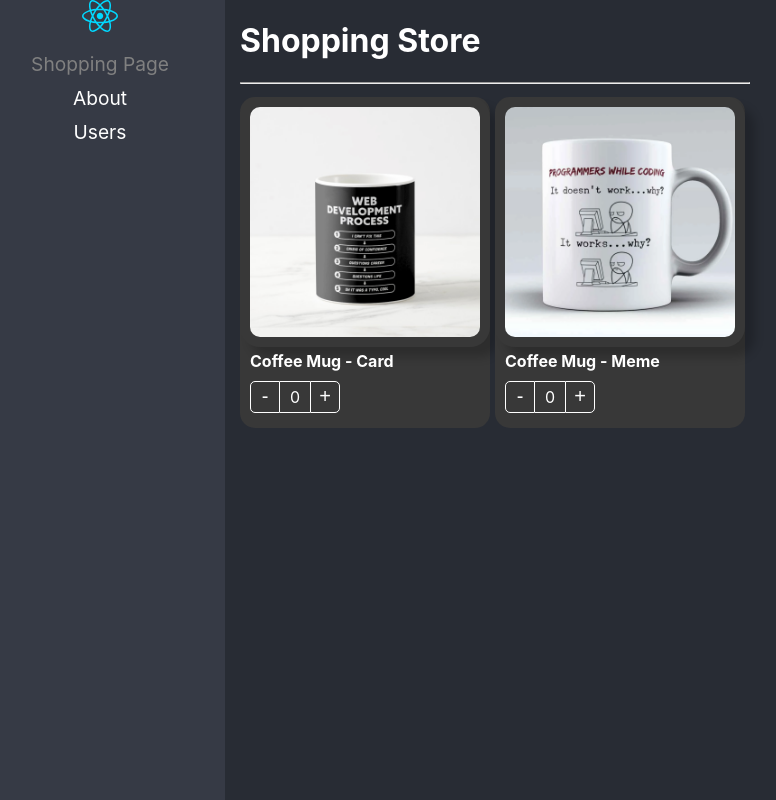
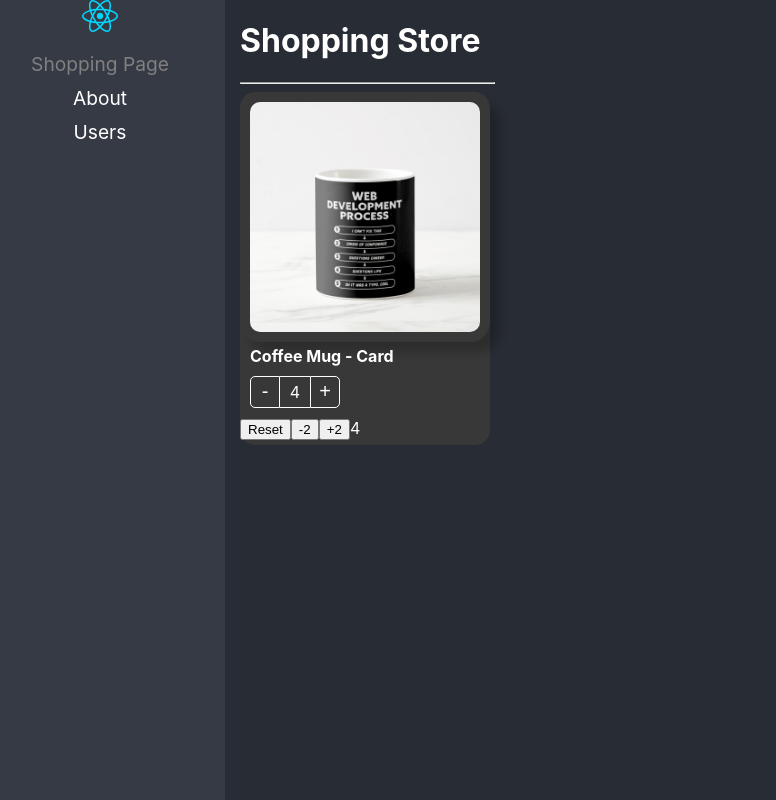
Before and after one commit to dpacoria21/react-pro, a React (Vite) app in the folder 04-pattern-compound-component/: page / in a window 1280 px wide. Shown: the whole page, without its empty margins (25-801 px from the left). Built offline with nearby package versions, Linux system fonts and the light colour scheme.

Commit message:
Se utilizo el patron stateInitializer + FunctionChild para simular Formik

```diff
--- a/04-pattern-compound-component/src/02-component-patterns/components/ProductButtons.tsx
+++ b/04-pattern-compound-component/src/02-component-patterns/components/ProductButtons.tsx
@@ -1,4 +1,4 @@
-import { useContext } from 'react';
+import { useCallback, useContext } from 'react';
 import { ProductContext } from './ProductCard';
 import '../styles/stylesModule.css';
 
@@ -16,7 +16,12 @@ export interface Props {
 
 export const ProductButtons = ({add, minus, className, style}: Props) => {
 
-    const {counter, increaseBy} = useContext(ProductContext);
+    //TODO: maxCount
+    const {counter, increaseBy, maxCount} = useContext(ProductContext);
+
+    const isMaxReached = useCallback(() => {
+        return counter === maxCount;
+    }, [counter, maxCount]);
 
     return (
         <div style={style} className={`buttonsContainer ${className}`}>
@@ -26,7 +31,7 @@ export const ProductButtons = ({add, minus, className, style}: Props) => {
             <div className={'countLabel'}>
                 {counter}
             </div>
-            <button onClick={() => increaseBy(add.value)} className={'buttonAdd'}>
+            <button onClick={() => increaseBy(add.value)} className={`buttonAdd ${isMaxReached() && 'disabled'}`}>
                 {add.label}
             </button>
         </div>
--- a/04-pattern-compound-component/src/02-component-patterns/components/ProductCard.tsx
+++ b/04-pattern-compound-component/src/02-component-patterns/components/ProductCard.tsx
@@ -1,35 +1,47 @@
 import '../styles/stylesModule.css';
 import { useProduct } from '../hooks/useProduct';
-import { ReactElement, createContext } from 'react';
-import { Product, ProductContextProps, onChangeArgs } from '../interfaces/interfaces';
+import { createContext } from 'react';
+import { InitialValues, Product, ProductCardHandlers, ProductContextProps, onChangeArgs } from '../interfaces/interfaces';
 
 export interface Props {
     product: Product,
-    children?: ReactElement | ReactElement[],
+    // children?: ReactElement | ReactElement[],
+    children: (args: ProductCardHandlers) => JSX.Element;
     className?: string,
     style?: React.CSSProperties,
     onChange?: (args: onChangeArgs) => void,
     value?: number,
+    initialValues?: InitialValues
 }
 
 
 export const ProductContext = createContext({} as ProductContextProps);
 const {Provider} = ProductContext;
 
-export const ProductCard = ({product, children, className, style, onChange, value}: Props) => {
+export const ProductCard = ({product, children, className, style, onChange, value, initialValues = {}}: Props) => {
 
-    const {counter, increaseBy} = useProduct( {onChange, product, value} );
-
+    const {counter, increaseBy, maxCount, isMaxCountReached, reset} = useProduct( {onChange, product, value, initialValues} );
     return (
         <Provider value={{
             counter,
             increaseBy,
-            product
+            product,
+            maxCount
         }}>
 
             <div style={style} className={`productCard ${className}`}>
 
-                {children}
+                {
+                    children({
+                        count: counter,
+                        isMaxCountReached,
+                        maxCount: initialValues?.maxCount,
+                        reset,
+                        product,
+                        increaseBy,
+
+                    })
+                }
 
             </div>
         </Provider>
--- a/04-pattern-compound-component/src/02-component-patterns/hooks/useProduct.ts
+++ b/04-pattern-compound-component/src/02-component-patterns/hooks/useProduct.ts
@@ -1,29 +1,49 @@
-import { useEffect, useState } from 'react';
-import { Product, onChangeArgs } from '../interfaces/interfaces';
+import { useEffect, useRef, useState } from 'react';
+import { Product, onChangeArgs, InitialValues } from '../interfaces/interfaces';
 
 interface useProductArgs {
     product: Product,
     value?: number,
-    onChange?: (args: onChangeArgs) => void
+    onChange?: (args: onChangeArgs) => void,
+    initialValues: InitialValues,
 }
 
-export const useProduct = ({onChange, product, value = 0}: useProductArgs) => {
+export const useProduct = ({onChange, product, value = 0, initialValues}: useProductArgs) => {
 
-    const [counter, setCounter] = useState<number>(value);
+    const [counter, setCounter] = useState<number>(initialValues?.count ?? value);
+    const isMounted = useRef(false);
 
     const increaseBy = (value: number): void => {
 
-        const newValue = Math.max(counter+value, 0);
+        let newValue = Math.max(counter+value, 0);
+        if(initialValues?.maxCount) {
+            newValue = Math.min(newValue, initialValues.maxCount);
+        }
         setCounter(newValue);
         onChange && onChange({count: newValue, product});
     };
 
+    const reset = () => {
+        setCounter(initialValues?.count ?? value);
+    };
+
     useEffect(() => {
+
+        if(!isMounted.current) return;
+        // isMounted.current = true;
         setCounter(value);
     }, [value]);
+
+    // useEffect(() => {
+    //     isMounted.current = true;
+    // }, []);
 
     return {
         counter,
         increaseBy,
+        reset,
+
+        isMaxCountReached: (!!initialValues?.count) && (initialValues.maxCount===counter),
+        maxCount: initialValues?.maxCount
     };
 };
--- a/04-pattern-compound-component/src/02-component-patterns/pages/ShoppingPage.tsx
+++ b/04-pattern-compound-component/src/02-component-patterns/pages/ShoppingPage.tsx
@@ -2,68 +2,48 @@ import ProductCard, { ProductButtons, ProductImage, ProductTitle } from '../comp
 
 import '../styles/customStyles.css';
 import { products } from '../data/products';
-import { useShoppingCart } from '../hooks/useShoppingCart';
+// import { useShoppingCart } from '../hooks/useShoppingCart';
 
+
+const product = products[0];
 export const ShoppingPage = () => {
 
-    const {shoppingCart, onProductCountChange} = useShoppingCart();
+    // const {shoppingCart, onProductCountChange} = useShoppingCart();
 
     return (
         <div>
             <h1>Shopping Store</h1>
             <hr />
-            <div style={{
-                display: 'flex',
-                flexDirection: 'row',
-                flexWrap: 'wrap',
-                alignItems: 'center',
-                justifyContent: 'center',
-            }}>
-                {products.map((product) => (
-                    <ProductCard
-                        key={product.id}
-                        product={product}
-                        className='bg-dark text-white'
-                        onChange={onProductCountChange}
-                        value={shoppingCart[product.id]?.count ?? 0}
-                    >
-                        <ProductImage style={{ boxShadow: '10px 10px 10px rgba(0,0,0, 0.2)' }} className='custom-image'/>
-                        <ProductTitle className='text-bold'/>
-                        <ProductButtons
-                            add={{label: '+', value: 1}}
-                            minus={{label: '-', value: -1}}
-                            className='custom-buttons'
-                        />
-                    </ProductCard>
-                ))}
-            </div>
-            <div className='shopping-cart'>
 
+            <ProductCard
+                product={product}
+                className='bg-dark text-white'
+                initialValues={{
+                    count: 4,
+                    // maxCount: 10
+                }}
+            >
                 {
-                    Object.entries(shoppingCart).map((productCart) => (
-                        <ProductCard
-                            key={productCart[0]}
-                            product={productCart[1]}
-                            className='bg-dark text-white'
-                            style={{width: '100px'}}
-                            value={productCart[1].count}
-                            onChange={onProductCountChange}
-                        >
+                    ({reset, count, increaseBy, isMaxCountReached}) => (
+                        <>
                             <ProductImage style={{ boxShadow: '10px 10px 10px rgba(0,0,0, 0.2)' }} className='custom-image'/>
+                            <ProductTitle className='text-bold'/>
                             <ProductButtons
                                 add={{label: '+', value: 1}}
                                 minus={{label: '-', value: -1}}
                                 className='custom-buttons'
-                                style={{
-                                    display: 'flex',
-                                    justifyContent: 'center'
-                                }}
                             />
-                        </ProductCard>
-                    ))
+                            <button onClick={reset}>Reset</button>
+                            <button onClick={() => increaseBy(-2)}>-2</button>
+                            {/* Si no se llega al isMaxCount, ocultar */}
+                            <button className={`${isMaxCountReached && 'disabled'}`} onClick={() => increaseBy(2)}>+2</button>
+                            <span>{count}</span>
+                        </>
+                    )
                 }
 
-            </div>
+            </ProductCard>
+
         </div>
 
     );
--- a/04-pattern-compound-component/src/02-component-patterns/styles/stylesModule.css
+++ b/04-pattern-compound-component/src/02-component-patterns/styles/stylesModule.css
@@ -60,3 +60,10 @@
 .buttonAdd:hover {
     background-color: rgba(0, 0, 0, 0.1);
 }
+
+.disabled {
+    border-color: grey !important;
+    border-left: 1px solid #fff !important;
+    color: grey !important;
+    pointer-events: none ;
+}
```
Also changed, not shown: 04-pattern-compound-component/src/02-component-patterns/interfaces/interfaces.ts (+17 -1 lines).
